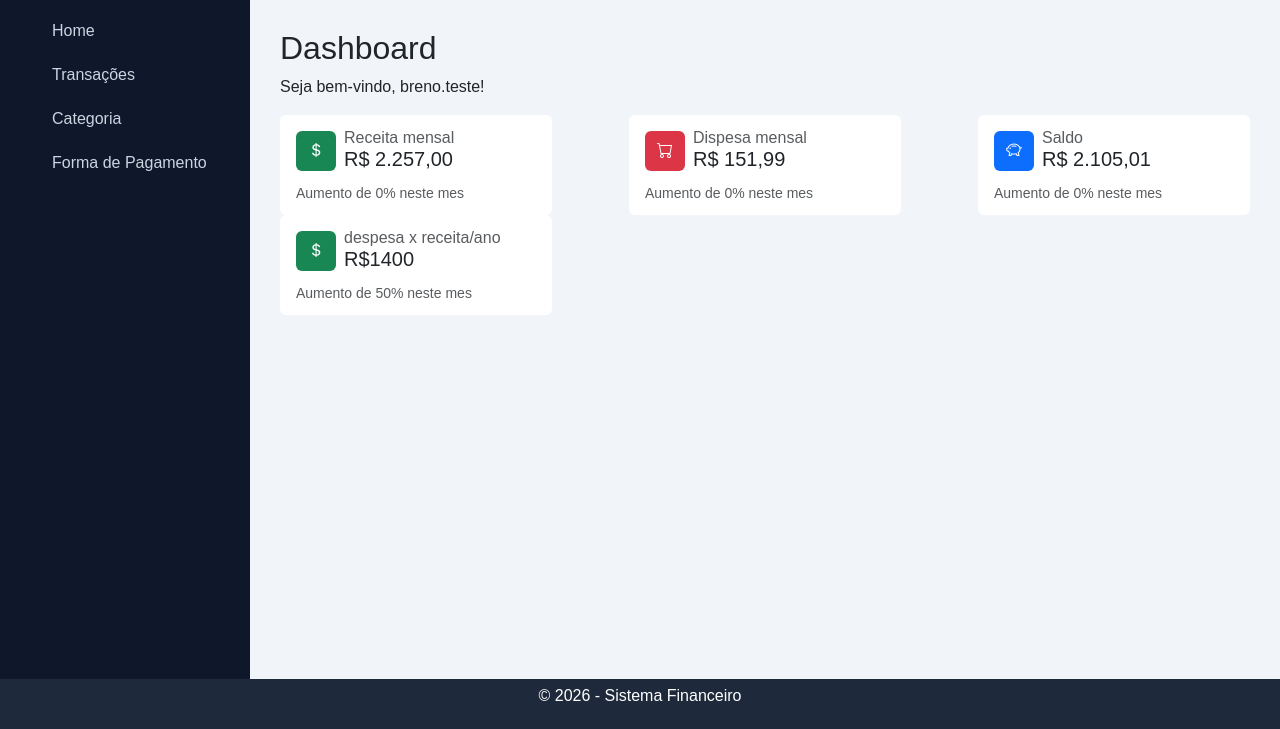
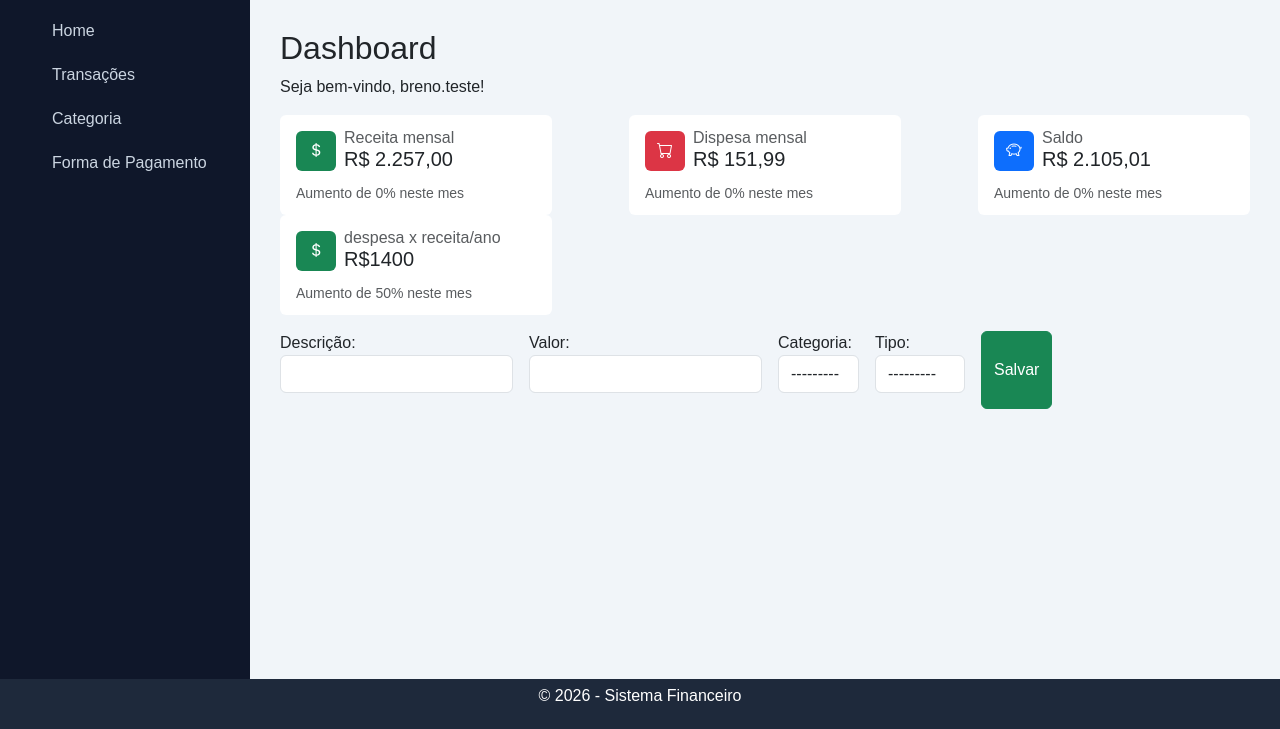
Before and after one commit to AntonioBreno/controle-financeiro, a Django app: page /financas/ in a window 1280 px wide. Shown: the part 71-800 px from the top of the page. Run offline with Django 5.2, Linux system fonts and the light colour scheme; a user stored in the database is signed in; data comes from the database, SQL or seed files in the repository; both versions use the stored data as it was after the commit.

Commit message:
feat(dashboard): adiciona formulário de cadastro de transações e define data padrão automática

```diff
--- a/financas/models/transacao.py
+++ b/financas/models/transacao.py
@@ -1,3 +1,5 @@
+from datetime import date
+
 from django.conf import settings
 from django.db import models
 from django.contrib.auth.models import User
@@ -14,7 +16,7 @@ class Transacao(models.Model):
     tipo = models.CharField(max_length=10, choices=TIPO_CHOICES)
     valor = models.DecimalField(max_digits=10, decimal_places=2)
     descricao = models.CharField(max_length=255)
-    data = models.DateField()
+    data = models.DateField(default=date.today)
     criado_em = models.DateTimeField(auto_now_add=True)
 
     def __str__(self):
--- a/financas/views.py
+++ b/financas/views.py
@@ -27,6 +27,15 @@ class CustomLoginView(LoginView):
 
 @login_required
 def dashboard_view(request):
+
+    form = TransacaoForm(request.POST or None)
+
+    if form.is_valid():
+        transacao = form.save(commit=False)
+        transacao.user = request.user
+        transacao.save()
+        return redirect('dashboard')
+
 
     hoje = date.today()
 
@@ -70,6 +79,7 @@ def dashboard_view(request):
     percentual_saldo = calcular_percentual(saldo, saldo_anterior)
 
     context = {
+        'form': form,
         'total_receita': total_receita,
         'total_despesa': total_despesa,
         'saldo': saldo,
--- a/templates/dashboard.html
+++ b/templates/dashboard.html
@@ -24,8 +24,8 @@
         </div>
 
       </div>
-      {% if percentual_receita < 0 %}
-        <p class="card-subtitle text-body-secondary fs-7 text-danger">Redução de {{ percentual_receita }}% neste mes</p>
+      {% if percentual_receita < 0 %} <p class="card-subtitle text-body-secondary fs-7 text-danger">Redução de {{
+        percentual_receita }}% neste mes</p>
         {% else %}
         <p class="card-subtitle text-body-secondary fs-7">Aumento de {{ percentual_receita }}% neste mes</p>
         {% endif %}
@@ -46,8 +46,8 @@
         </div>
 
       </div>
-      {% if percentual_despesa < 0 %}
-        <p class="card-subtitle text-body-secondary fs-7 text-success">Redução de {{ percentual_despesa }}% neste mes</p>
+      {% if percentual_despesa < 0 %} <p class="card-subtitle text-body-secondary fs-7 text-success">Redução de {{
+        percentual_despesa }}% neste mes</p>
         {% else %}
         <p class="card-subtitle text-body-secondary fs-7 text-danger">Aumento de {{ percentual_despesa }}% neste mes</p>
         {% endif %}
@@ -68,8 +68,8 @@
         </div>
 
       </div>
-      {% if percentual_saldo < 0 %}
-        <p class="card-subtitle text-body-secondary fs-7 text-danger">Redução de {{ percentual_saldo }}% neste mes</p>
+      {% if percentual_saldo < 0 %} <p class="card-subtitle text-body-secondary fs-7 text-danger">Redução de {{
+        percentual_saldo }}% neste mes</p>
         {% else %}
         <p class="card-subtitle text-body-secondary fs-7">Aumento de {{ percentual_saldo }}% neste mes</p>
         {% endif %}
@@ -98,8 +98,28 @@
 
 </div>
 
-<div>
+<div class="mt-3">
+  <form class="d-flex gap-3" method="POST">
+    {% csrf_token %}
+    <p>
+      <label for="descricao">Descrição:</label>
+      {{ form.descricao }}
+    </p>
+    <p>
+      <label for="valor">Valor:</label>
+      {{ form.valor }}
+    </p>
+    <p>
+      <label for="categoria">Categoria:</label>
+      {{ form.categoria }}
+    </p>
+    <p>
+      <label for="tipo">Tipo:</label>
+      {{ form.tipo }}
+    </p>
 
+    <button type="submit" class="btn btn-success">Salvar</button>
+  </form>
 </div>
 
 {% endblock %}''
```
Also changed, not shown: db.sqlite3, financas/migrations/0007_alter_transacao_data.py (added). Lines whose indentation alone changed are shown as unchanged.
